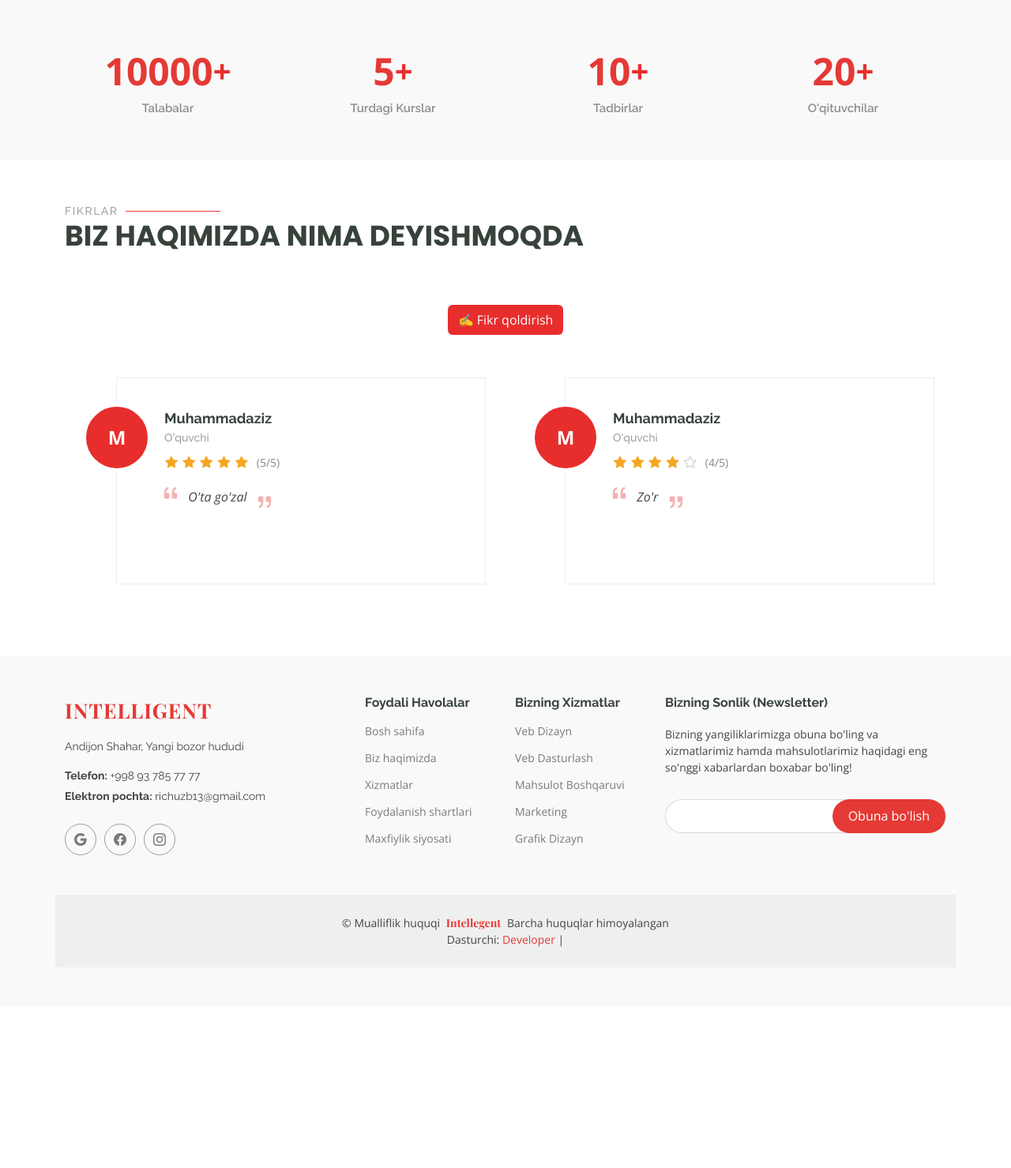
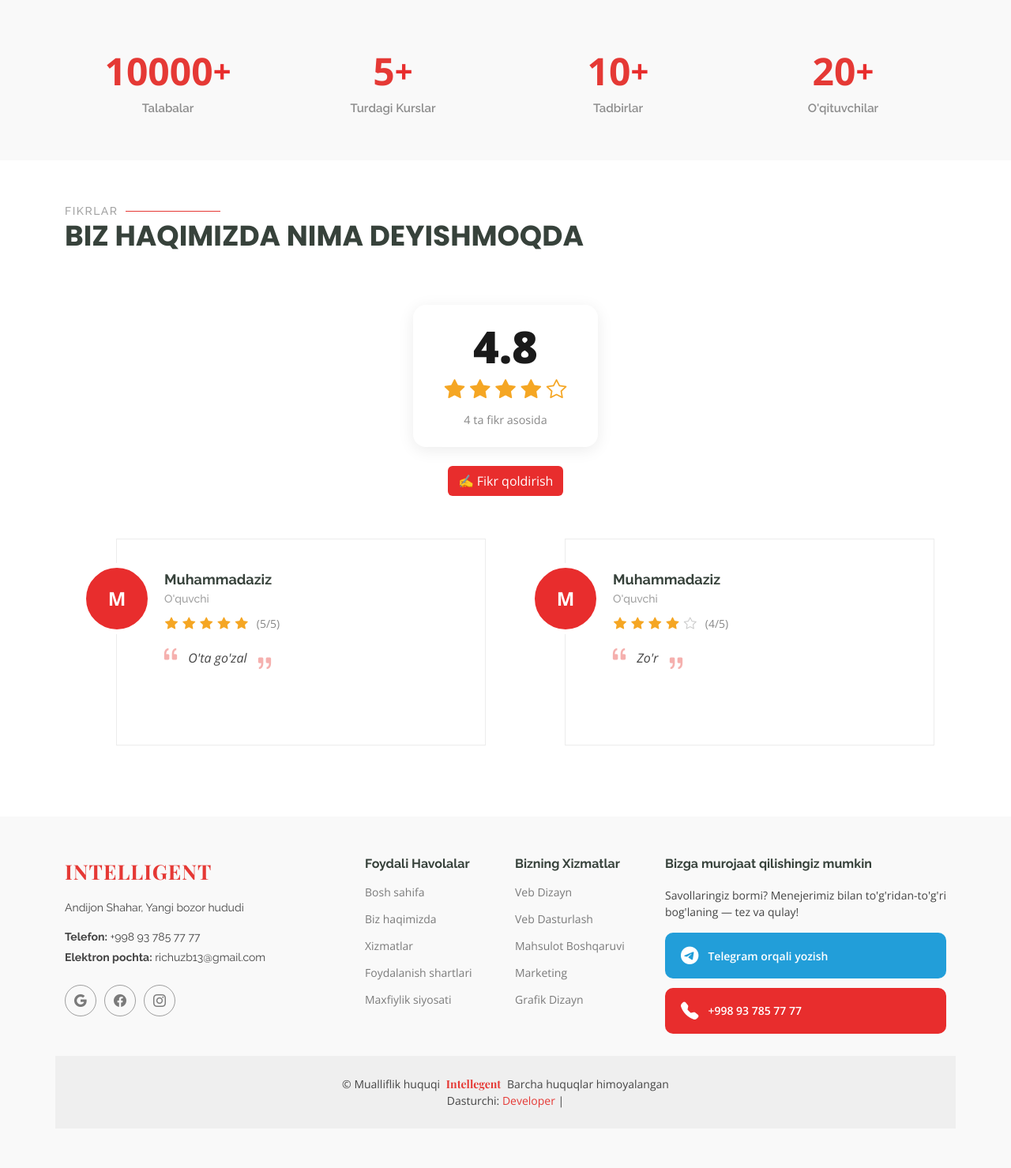
Before and after one commit to UZBRICH/Intelligent---LC, a Django app: page /about/ in a window 1280 px wide. Shown: the part 874-2353 px from the top of the page at 79% size. Before the commit the page ends 2099 px from the top, so only its background shows below. Run offline with Django 4.2, Linux system fonts and the light colour scheme; data comes from the database, SQL or seed files in the repository; both versions use the stored data as it was after the commit; some libraries are stand-ins or nearby versions.

Commit message:
ton of updates

```diff
--- a/main/views.py
+++ b/main/views.py
@@ -2,6 +2,7 @@ from main.forms import RegistrationForm, TestimonialForm
 from main.models import Course, Trainer, Testimonial
 from django.shortcuts import render, get_object_or_404, redirect
 import requests, os
+from django.db.models import Avg
 
 
 
@@ -118,6 +119,9 @@ def trainers(request):
 
 def about(request):
     testimonials = Testimonial.objects.all().order_by('-created_at')
+    average_rating = Testimonial.objects.aggregate(Avg('rating'))['rating__avg']
+    average_rating = round(average_rating, 1) if average_rating else 0
+    total_reviews = Testimonial.objects.count()
     form = TestimonialForm()
 
     if request.method == 'POST':
@@ -128,5 +132,7 @@ def about(request):
 
     return render(request, 'about.html', {
         'testimonials': testimonials,
-        'form': form
+        'form': form,
+        'average_rating': average_rating,
+        'total_reviews': total_reviews,
     })
--- a/templates/about.html
+++ b/templates/about.html
@@ -95,6 +95,27 @@
     <div class="container section-title" data-aos="fade-up">
       <h2>Fikrlar</h2>
       <p>Biz haqimizda nima deyishmoqda</p>
+    </div>
+
+    <!-- Average Rating Display -->
+    <div class="text-center mb-4" data-aos="fade-up">
+      <div style="display: inline-block; background: white; border-radius: 16px; padding: 24px 40px; box-shadow: 0 4px 20px rgba(0,0,0,0.08);">
+        <div style="font-size: 3.5rem; font-weight: 800; color: #1a1a1a; line-height: 1;">
+          {{ average_rating }}
+        </div>
+        <div style="margin: 8px 0; font-size: 1.6rem; color: #f5a623;">
+          {% for i in "12345" %}
+            {% if forloop.counter <= average_rating %}
+              <i class="bi bi-star-fill"></i>
+            {% else %}
+              <i class="bi bi-star"></i>
+            {% endif %}
+          {% endfor %}
+        </div>
+        <div style="color: #888; font-size: 0.9rem;">
+          {{ total_reviews }} ta fikr asosida
+        </div>
+      </div>
     </div>
 
     <div class="container" data-aos="fade-up" data-aos-delay="100">
--- a/templates/base.html
+++ b/templates/base.html
@@ -160,14 +160,22 @@
         </div>
 
         <div class="col-lg-4 col-md-12 footer-newsletter">
-          <h4>Bizning Sonlik (Newsletter)</h4>
-          <p>Bizning yangiliklarimizga obuna bo'ling va xizmatlarimiz hamda mahsulotlarimiz haqidagi eng so'nggi xabarlardan boxabar bo'ling!</p>
-          <form action="forms/newsletter.php" method="post" class="php-email-form">
-            <div class="newsletter-form"><input type="email" name="email"><input type="submit" value="Obuna bo'lish"></div>
-            <div class="loading">Yuklanmoqda</div>
-            <div class="error-message"></div>
-            <div class="sent-message">Sizning obuna so'rovingiz yuborildi. Rahmat!</div>
-          </form>
+          <h4>Bizga murojaat qilishingiz mumkin</h4>
+          <p>Savollaringiz bormi? Menejerimiz bilan to'g'ridan-to'g'ri bog'laning — tez va qulay!</p>
+
+          <a href="https://t.me/plxel2server" target="_blank"
+            style="display: flex; align-items: center; gap: 12px; background: #229ED9; color: white; padding: 12px 20px; border-radius: 10px; text-decoration: none; font-weight: 600; margin-bottom: 12px; transition: opacity 0.2s;"
+            onmouseover="this.style.opacity='0.85'" onmouseout="this.style.opacity='1'">
+            <i class="bi bi-telegram" style="font-size: 1.4rem;"></i>
+            <span>Telegram orqali yozish</span>
+          </a>
+
+          <a href="tel:+998937857777"
+            style="display: flex; align-items: center; gap: 12px; background: #e82d2d; color: white; padding: 12px 20px; border-radius: 10px; text-decoration: none; font-weight: 600; transition: opacity 0.2s;"
+            onmouseover="this.style.opacity='0.85'" onmouseout="this.style.opacity='1'">
+            <i class="bi bi-telephone-fill" style="font-size: 1.4rem;"></i>
+            <span>+998 93 785 77 77</span>
+          </a>
         </div>
 
       </div>
```
Also changed, not shown: main/management/commands/import_courses.py (+9 -9 lines), db.sqlite3.
